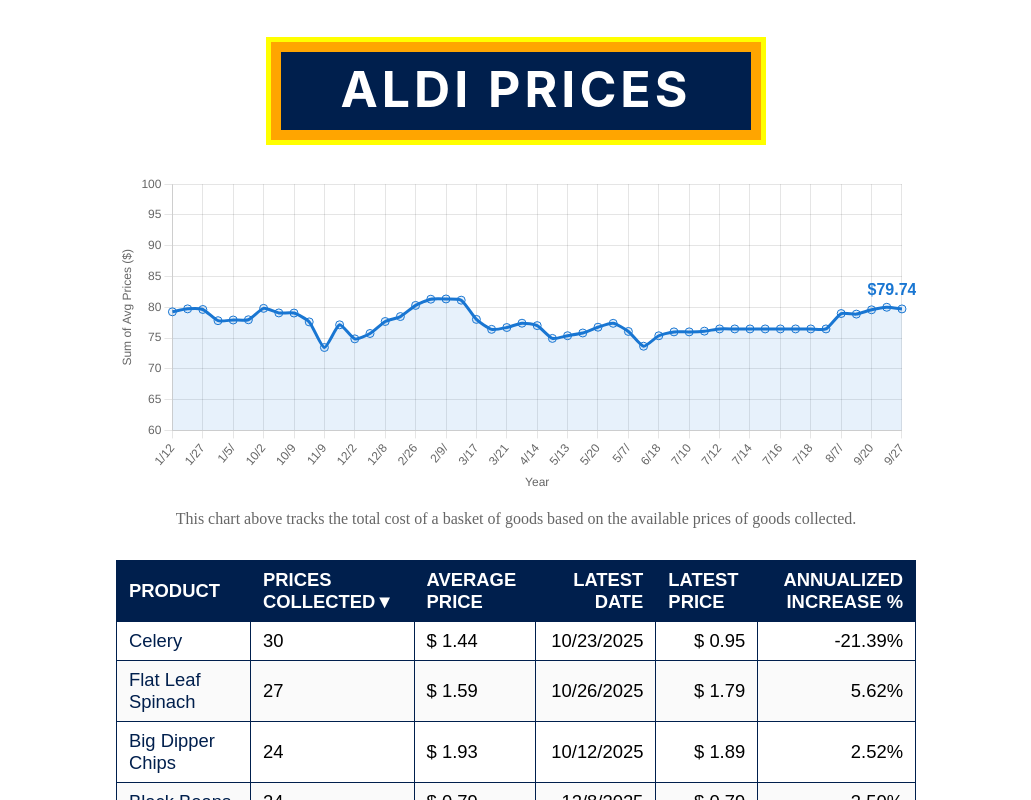
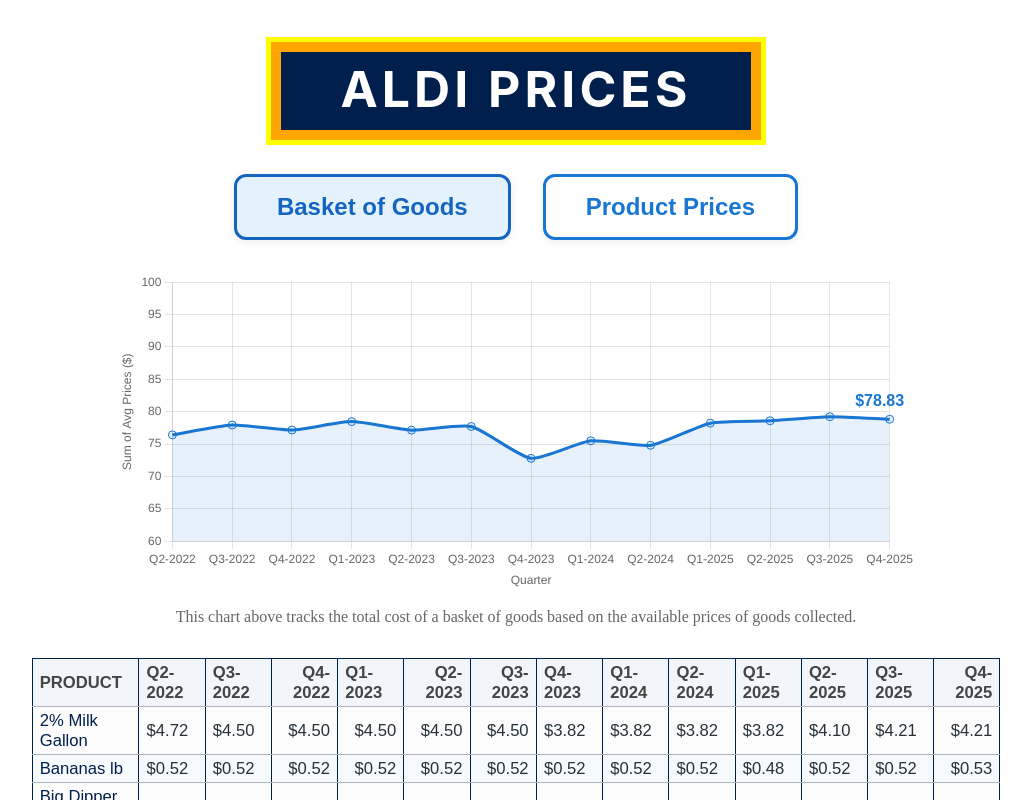
Before and after one commit to jimlawruk/aldi-prices, an Angular app: page / in a window 1280 px wide. Shown: the top 800 px of the page, without its empty margins (124-1155 px from the left). Built offline with nearby package versions, Linux system fonts and the light colour scheme.

Commit message:
Copilot: Added Backet of Goods chart and toggle buttons

```diff
--- a/src/app/product-prices.component.css
+++ b/src/app/product-prices.component.css
@@ -1 +1,60 @@
-/* Styles for ProductPricesComponent - now consolidated in styles.css */
+.compact-table {
+	font-size: 1.04rem;
+	font-weight: 400;
+	border-collapse: collapse;
+	color: #263238;
+	background: #fcfcfd;
+}
+
+.compact-table th, .compact-table td {
+	padding: 0.22rem 0.45rem;
+	font-weight: 400;
+	border-bottom: 1px solid #b0b3b8;
+}
+
+.compact-table th {
+	font-weight: 600;
+	background: #f2f6fa;
+	color: #444;
+}
+
+.compact-table tbody tr:last-child td {
+	border-bottom: 2px solid #b0b3b8;
+	font-weight: 700;
+}
+
+.compact-table tr:nth-child(even) td {
+	background: #f7fafd;
+}
+
+.top-buttons-container {
+	display: flex;
+	justify-content: center;
+	gap: 2rem;
+	margin: 2rem auto 1.5rem auto;
+}
+
+.top-large-btn {
+	font-size: 1.5rem;
+	padding: 1rem 2.5rem;
+	border: 3px solid #1976d2;
+	border-radius: 12px;
+	background: #fff;
+	color: #1976d2;
+	font-weight: bold;
+	cursor: pointer;
+	box-shadow: 0 2px 8px rgba(0,0,0,0.07);
+	transition: background 0.2s, color 0.2s, border-color 0.2s;
+}
+
+.top-large-btn.active-btn {
+	background: #e3f2fd;
+	border-color: #1565c0;
+	color: #1565c0;
+}
+
+.top-large-btn:hover {
+	background: #1976d2;
+	color: #fff;
+	border-color: #1565c0;
+}
--- a/src/app/product-prices.component.html
+++ b/src/app/product-prices.component.html
@@ -1,12 +1,63 @@
+
+<!-- Buttons below the logo -->
+
+<div class="top-buttons-container">
+  <button
+    class="top-large-btn"
+    [class.active-btn]="activeView === 'basket'"
+    type="button"
+    (click)="setActiveView('basket')"
+  >
+    Basket of Goods
+  </button>
+  <button
+    class="top-large-btn"
+    [class.active-btn]="activeView === 'products'"
+    type="button"
+    (click)="setActiveView('products')"
+  >
+    Product Prices
+  </button>
+</div>
+
+<div *ngIf="activeView === 'basket'">
   <div style="width:100%;max-width:800px;margin:2rem auto 1rem auto;">
     <canvas id="basketChart" style="width:100%;height:320px;"></canvas>
   </div>
-
   <p style="text-align:center;max-width:800px;margin:0 auto 2rem auto;color:#666;">
     This chart above tracks the total cost of a basket of goods based on the available prices of goods collected.
   </p>
 
-<table>
+  <table class="compact-table" style="margin-top:2rem;">
+    <thead>
+      <tr>
+        <th style="text-align:left;">Product</th>
+        <th *ngFor="let quarter of basketTableData.quarters">{{ quarter }}</th>
+      </tr>
+    </thead>
+    <tbody>
+      <tr *ngFor="let product of basketTableData.products">
+        <td style="text-align:left;">
+          <a [routerLink]="['/products', productToSlug(product.name)]">
+            {{ product.name }}
+          </a>
+        </td>
+        <td *ngFor="let price of product.prices">
+          {{ price !== null ? ('$' + price.toFixed(2)) : '-' }}
+        </td>
+      </tr>
+      <tr style="font-weight:bold;border-top:2px solid #333;">
+        <td style="text-align:left;">Total</td>
+        <td *ngFor="let total of basketTableData.totals">
+          ${{ total.toFixed(2) }}
+        </td>
+      </tr>
+    </tbody>
+  </table>
+</div>
+
+<div *ngIf="activeView === 'products'">
+  <table class="compact-table">
     <thead>
       <tr>
         <th (click)="setSort('Product')" style="cursor:pointer">
--- a/src/app/product-prices.component.ts
+++ b/src/app/product-prices.component.ts
@@ -30,17 +30,31 @@
   sortColumn: keyof ProductStats = 'pricesCollected';
   sortDirection: 'asc' | 'desc' = 'desc';
   basketChart: any = null;
-  basketChartData: { years: string[], sums: number[] } = { years: [], sums: [] };
+  basketChartData: { quarters: string[], sums: number[] } = { quarters: [], sums: [] };
+  basketTableData: { quarters: string[], products: { name: string, prices: (number|null)[] }[], totals: number[] } =
+    { quarters: [], products: [], totals: [] };
+
+  // New state for active view
+  activeView: 'basket' | 'products' = 'basket';
+
+  setActiveView(view: 'basket' | 'products') {
+    this.activeView = view;
+    if (view === 'basket') {
+      setTimeout(() => this.renderBasketChart(), 0);
+    }
+  }
 
   constructor(private utilities: UtilitiesService) {}
 
   async ngOnInit() {
+    this.activeView = 'basket'; // Always default to basket view on reload
     await this.utilities.initializeBasketOfGoods();
     const response = await fetch('prices.csv');
     const csvText = await response.text();
     const rows = this.parseCSV(csvText);
     this.stats = this.calculateStats(rows);
     this.prepareBasketChartData(rows);
+    this.prepareBasketTableData(rows);
     await loadChartJs();
     setTimeout(() => this.renderBasketChart(), 0);
   }
@@ -151,52 +165,94 @@
   }
 
   prepareBasketChartData(rows: any[]) {
-    // Group prices by product and year
+    this.prepareBasketTableData(rows);
+    // Chart data is derived from table data
+    this.basketChartData = {
+      quarters: this.basketTableData.quarters,
+      sums: this.basketTableData.totals
+    };
+  }
+
+  prepareBasketTableData(rows: any[]) {
+    // Helper function to get quarter from date
+    const getQuarter = (dateStr: string): string => {
+      const date = new Date(dateStr);
+      const month = date.getMonth() + 1;
+      const year = date.getFullYear();
+      if (month >= 1 && month <= 3) return `Q1-${year}`;
+      if (month >= 4 && month <= 6) return `Q2-${year}`;
+      if (month >= 7 && month <= 9) return `Q3-${year}`;
+      return `Q4-${year}`;
+    };
+
+    // Group prices by product and quarter
     const basket = this.utilities.basketOfGoods;
-    const productYearPrices: { [product: string]: { [year: string]: number[] } } = {};
+    const productQuarterPrices: { [product: string]: { [quarter: string]: number[] } } = {};
     rows.forEach(row => {
       if (!basket.includes(row.Product)) return;
-      const year = row.Date.slice(0, 4);
-      if (!productYearPrices[row.Product]) productYearPrices[row.Product] = {};
-      if (!productYearPrices[row.Product][year]) productYearPrices[row.Product][year] = [];
-      productYearPrices[row.Product][year].push(Number(row.Price));
+      const quarter = getQuarter(row.Date);
+      if (!productQuarterPrices[row.Product]) productQuarterPrices[row.Product] = {};
+      if (!productQuarterPrices[row.Product][quarter]) productQuarterPrices[row.Product][quarter] = [];
+      productQuarterPrices[row.Product][quarter].push(Number(row.Price));
     });
-    // Get all years in data
-    const allYears = Array.from(new Set(rows.map(r => r.Date.slice(0, 4)))).sort();
-    // For each year, sum average price for each product in basket
-    const yearSums: { [year: string]: number } = {};
+
+    // Get all quarters and sort
+    const allQuarters = Array.from(new Set(rows.map(r => getQuarter(r.Date)))).sort((a, b) => {
+      const [qA, yA] = a.split('-');
+      const [qB, yB] = b.split('-');
+      if (yA !== yB) return parseInt(yA) - parseInt(yB);
+      return parseInt(qA.slice(1)) - parseInt(qB.slice(1));
+    });
+
+    // Build table data
+    const products: { name: string, prices: (number|null)[] }[] = [];
+    const totals: number[] = new Array(allQuarters.length).fill(0);
+
     basket.forEach(product => {
+      const prices: (number|null)[] = [];
       let lastAvg: number|null = null;
-      allYears.forEach(year => {
+
+      allQuarters.forEach((quarter, qIdx) => {
         let avg: number|null = null;
-        if (productYearPrices[product][year]) {
-          const prices = productYearPrices[product][year];
-          avg = prices.reduce((a, b) => a + b, 0) / prices.length;
+        if (productQuarterPrices[product] && productQuarterPrices[product][quarter]) {
+          const priceList = productQuarterPrices[product][quarter];
+          avg = priceList.reduce((a, b) => a + b, 0) / priceList.length;
           lastAvg = avg;
         } else if (lastAvg !== null) {
           avg = lastAvg;
         } else {
-          // Look ahead for next available year
-          const nextYear = allYears.find(y => y > year && productYearPrices[product][y]);
-          if (nextYear) {
-            const prices = productYearPrices[product][nextYear];
-            avg = prices.reduce((a, b) => a + b, 0) / prices.length;
+          // Look ahead for next available quarter
+          const nextQuarterIdx = allQuarters.findIndex((q, idx) => {
+            if (idx <= qIdx) return false;
+            return productQuarterPrices[product] && productQuarterPrices[product][q] && productQuarterPrices[product][q].length > 0;
+          });
+          if (nextQuarterIdx !== -1) {
+            const nextQuarter = allQuarters[nextQuarterIdx];
+            const priceList = productQuarterPrices[product][nextQuarter];
+            avg = priceList.reduce((a, b) => a + b, 0) / priceList.length;
             lastAvg = avg;
           }
         }
-        if (!yearSums[year]) yearSums[year] = 0;
+
+        prices.push(avg);
+
+        // Add to totals (accounting for Bananas lb multiplier)
         if (avg !== null) {
           if (product === 'Bananas lb') {
-            yearSums[year] += avg * 5;
+            totals[qIdx] += avg * 5;
           } else {
-            yearSums[year] += avg;
+            totals[qIdx] += avg;
           }
         }
       });
+
+      products.push({ name: product, prices });
     });
-    this.basketChartData = {
-      years: allYears,
-      sums: allYears.map(y => Number(yearSums[y]?.toFixed(2) || 0))
+
+    this.basketTableData = {
+      quarters: allQuarters,
+      products,
+      totals: totals.map(t => Number(t.toFixed(2)))
     };
   }
 
@@ -210,7 +266,7 @@
     this.basketChart = new (window as any).Chart(el, {
       type: 'line',
       data: {
-        labels: this.basketChartData.years,
+        labels: this.basketChartData.quarters,
         datasets: [{
           label: 'Basket of Goods Price Sum',
           data: this.basketChartData.sums,
@@ -229,7 +285,7 @@
           tooltip: { enabled: true }
         },
         scales: {
-          x: { title: { display: true, text: 'Year' } },
+          x: { title: { display: true, text: 'Quarter' } },
           y: {
             title: { display: true, text: 'Sum of Avg Prices ($)' },
             min: 60,
```
Lines whose indentation alone changed are shown as unchanged.
